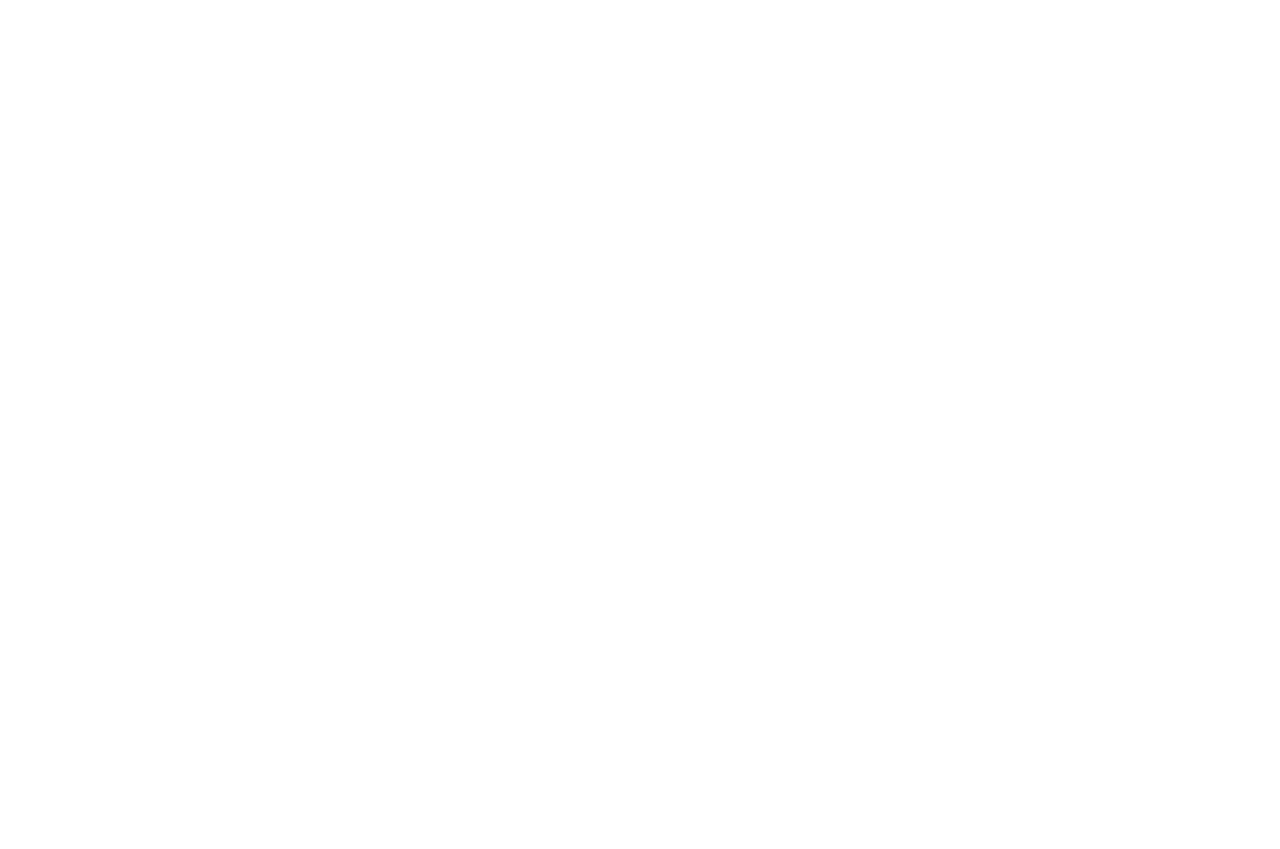
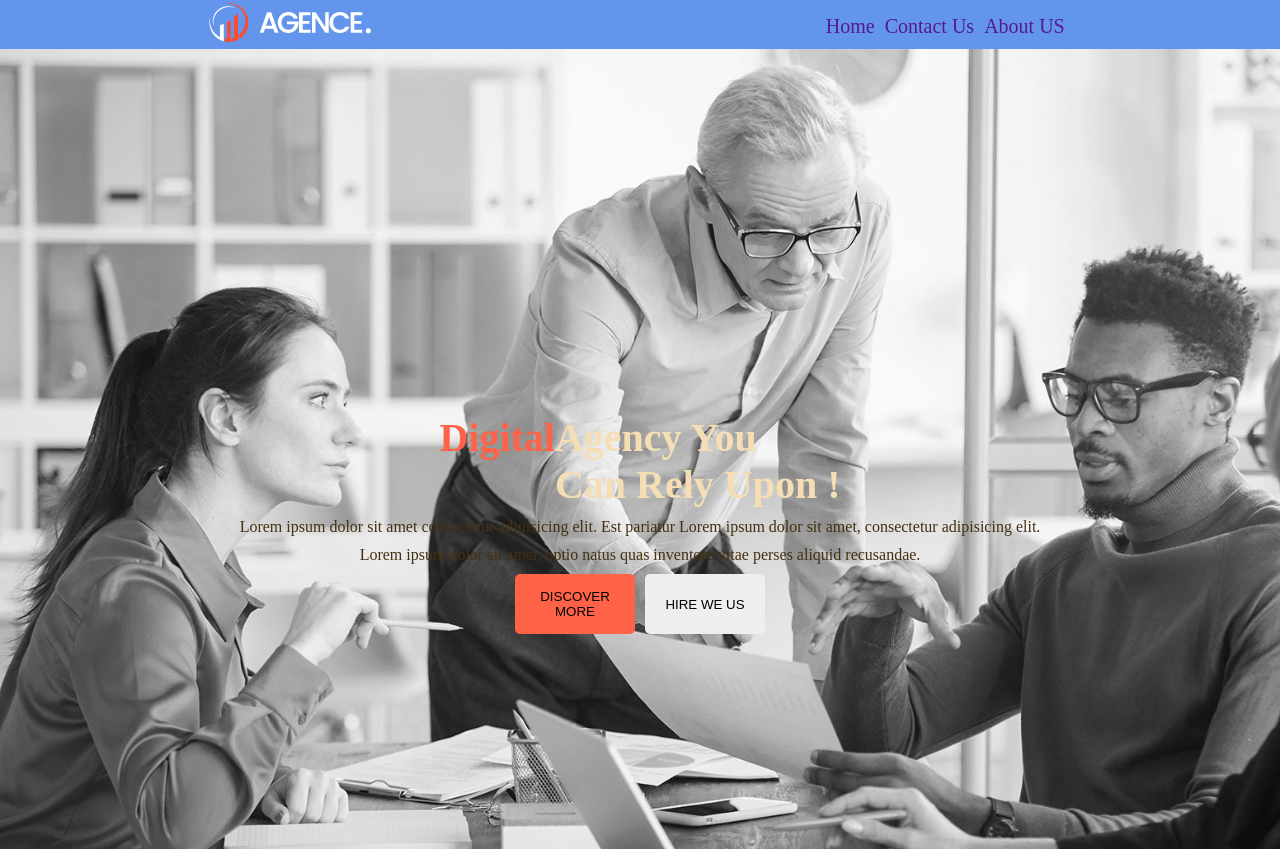
Before and after one commit to akanik3376/new-batch-8, a plain HTML site: page index.html in a window 1280 px wide. Before the commit the page ends 800 px from the top, so only its background shows below. Drawn offline with Linux system fonts and the light colour scheme.

Commit message:
added header section

```diff
--- a/index.html
+++ b/index.html
@@ -9,7 +9,45 @@
 </head>
 
 <body>
+    <header>
+        <section class="container">
+            <nav class="nav-container">
+                <div class="nav-img">
+                    <img src="logo/logo.png" alt="">
+                </div>
+                <div class="nav-menue">
+                    <ul>
+                        <li><a class="link" href="">Home</a></li>
+                        <li><a class="link" href="">Contact Us</a></li>
+                        <li><a class="link" href="">About US</a></li>
+                    </ul>
+                </div>
+            </nav>
+        </section>
+        <section class="banner">
+            <div class="banner-head">
+                <h1 class="banner-taitel"><span class="digital">Digital</span> Agency You <br> Can Rely Upon !</h1>
+                <p class="banner-discription">Lorem ipsum dolor sit amet consectetur adipisicing elit. Est pariatur
+                    Lorem ipsum dolor sit amet, consectetur adipisicing elit.
+                </p>
+                <p class="banner-discription ">Lorem ipsum dolor sit amet. optio natus quas
+                    inventore vitae perses aliquid recusandae.</p>
 
+                <p class="button">
+                    <button class="color-bttn">DISCOVER MORE</button>
+                    <button class="bttn">HIRE WE US</button>
+                </p>
+            </div>
+        </section>
+    </header>
+    <!-- header end -->
+    <main>
+
+    </main>
+    <!-- main end -->
+    <footer>
+
+    </footer>
 </body>
 
 </html>
--- a/style.css
+++ b/style.css
@@ -0,0 +1,100 @@
+ * {
+     margin: 0;
+ }
+
+ /* nav style */
+
+ .container {
+     background-color: cornflowerblue;
+ }
+
+ .nav-container {
+     display: flex;
+     justify-content: space-around;
+ }
+
+ .nav-menue ul {
+     display: flex;
+     text-align: center;
+     /* padding-right: 10px; */
+ }
+
+ .nav-menue li {
+     list-style: none;
+     padding-right: 10px;
+     margin-top: 15px;
+ }
+
+ .link {
+     text-decoration: none;
+     font-size: 20px;
+ }
+
+ /* nav style end  */
+
+
+ /* banner start  */
+ .banner {
+     background-image: url('image/background.jpg'), linear-gradient(rgba(65, 62, 62, 0), rgba(60, 55, 55, 0));
+     height: 100vh;
+     background-repeat: no-repeat;
+     background-size: cover;
+     display: flex;
+     justify-content: center;
+     align-items: center;
+
+
+ }
+
+ .banner-head {
+     /* align-items: center; */
+     margin-top: 150px;
+
+ }
+
+ .banner-taitel {
+     font-size: 40px;
+     font-weight: bolder;
+     color: wheat;
+     display: flex;
+     justify-content: center;
+ }
+
+ .banner-discription {
+     color: rgb(67, 49, 16);
+     /* width: 300px; */
+     /* font-size: 20px; */
+     font-weight: 400;
+     width: 1000px;
+     margin-top: 10px;
+     text-align: center;
+     /* border: 3px solid red; */
+ }
+
+ .digital {
+
+     color: tomato;
+ }
+
+ .button {
+     display: flex;
+     justify-content: center;
+     margin-top: 10px;
+ }
+
+ .color-bttn {
+     background-color: tomato;
+     /* color: wheat; */
+     width: 120px;
+     height: 60px;
+     border: 0;
+     border-radius: 5px;
+ }
+
+ .bttn {
+     border: 0;
+     border-radius: 5px;
+     width: 120px;
+     height: 60px;
+     margin-left: 10px;
+ }
```
